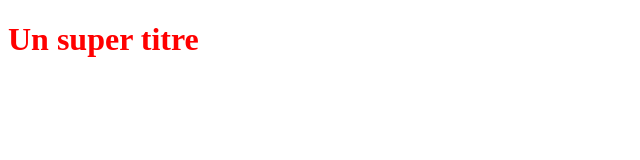
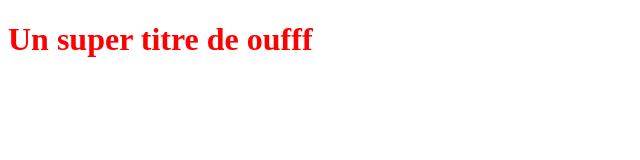
Before and after one commit to annive3/OpenClassromsProject, a plain HTML site: page index.html in a window 1280 px wide. Shown: the whole page, without its empty margins (0-640 px from the left). Drawn offline with Linux system fonts and the light colour scheme.

Commit message:
Modification du titre h1

```diff
--- a/index.html
+++ b/index.html
@@ -5,6 +5,6 @@
     <link rel="stylesheet" type="text/css" href="styles.css">
 </head>
 <body>
-    <h1>Un super titre</h1>
+    <h1>Un super titre de oufff</h1>
 </body>
 </html>
```
